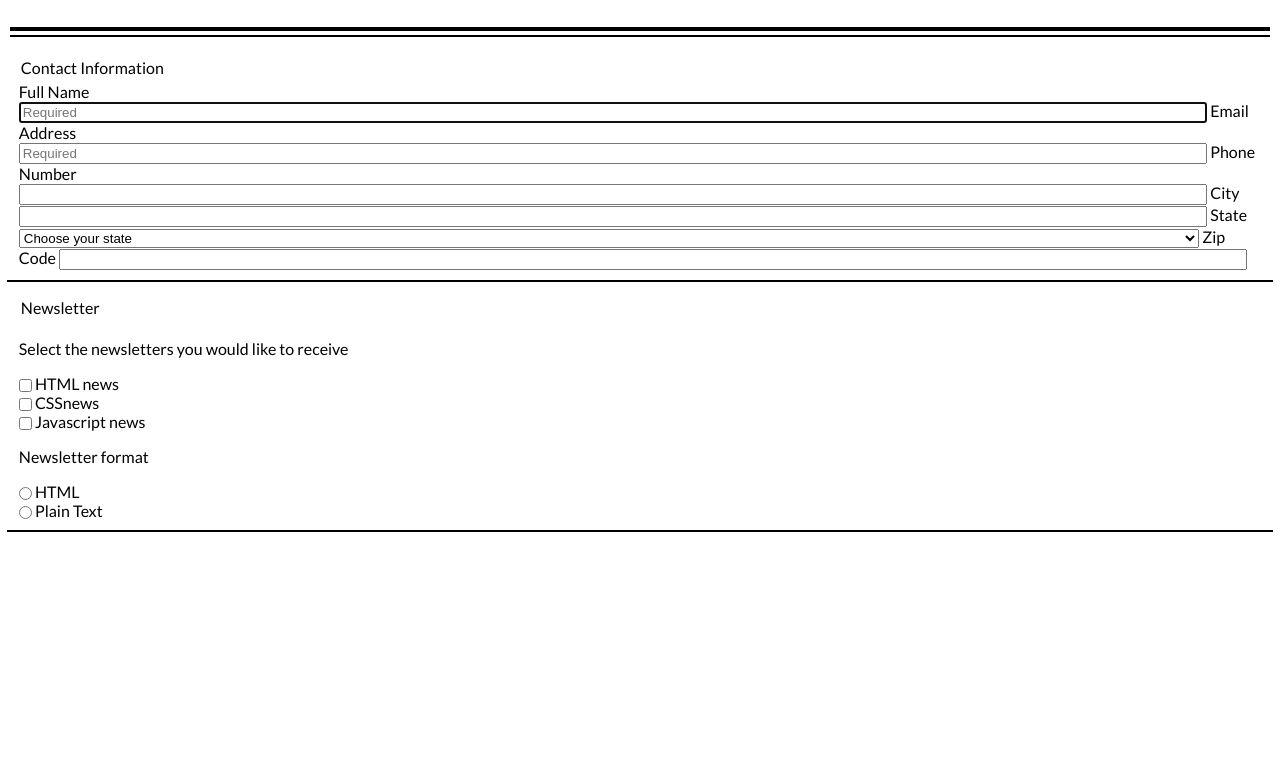
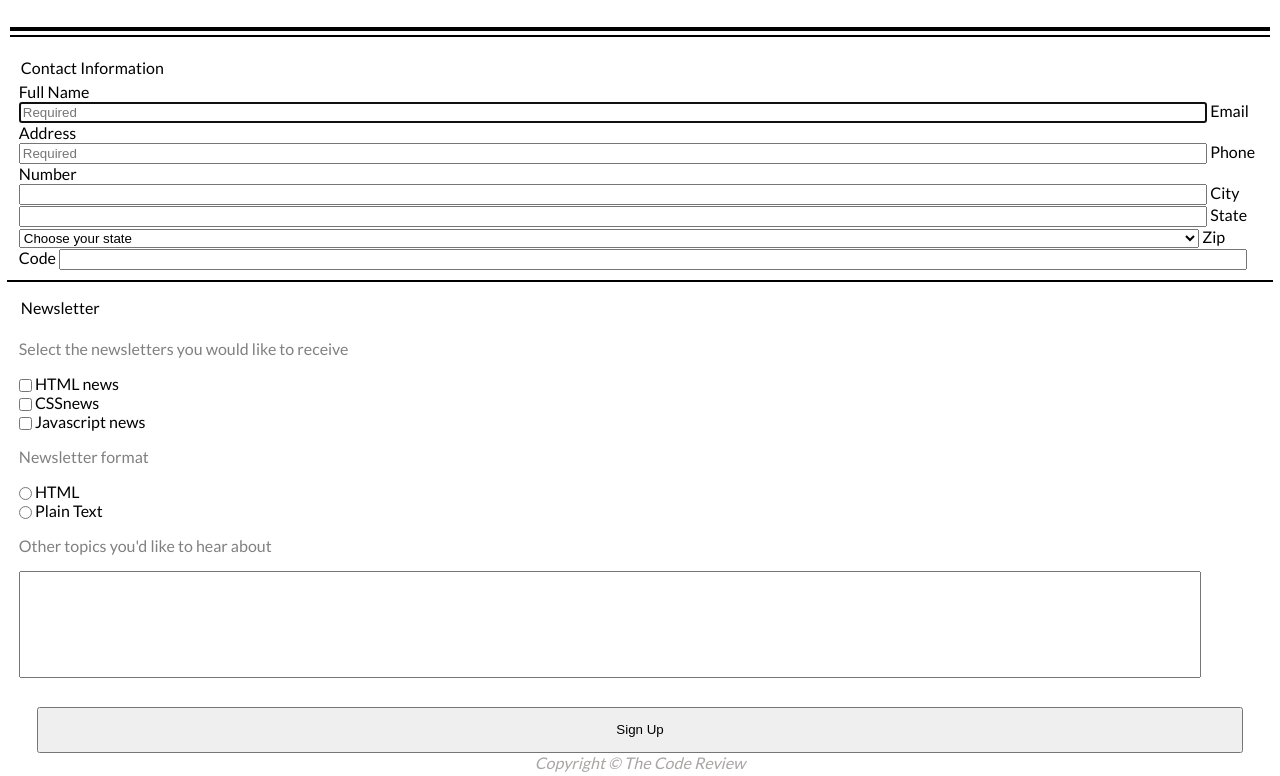
Before and after one commit to 20H-Talent/ikigai-project-3-Ranacode, a plain HTML site: page index.html in a window 1280 px wide. Shown: the part 180-956 px from the top of the page. Before the commit the page ends 800 px from the top, so only its background shows below. Drawn offline with Linux system fonts and the light colour scheme; a web font is replaced by a local one.

Commit message:
Paragraphs and copyright color

```diff
--- a/css/index.css
+++ b/css/index.css
@@ -10,8 +10,14 @@ main form {
 }
 
 main input,
-main select {
+main select,
+main textarea {
   width: 95%;
+}
+
+main p {
+  color: gray;
+  text-align: left;
 }
 
 main fieldset {
@@ -20,6 +26,24 @@ main fieldset {
   border-right: 0;
   border-bottom: 2px solid black;
   margin-bottom: 1em;
+}
+
+main textarea {
+  resize: none;
+  padding: 0;
+}
+
+main form button[type="submit"] {
+  display: block;
+  margin: 0 auto;
+  padding: 1em;
+  width: 95%;
+}
+
+main form span.copy {
+  display: block;
+  text-align: center;
+  color: rgb(170, 165, 165);
 }
 nav.Navbar {
   background-color: #263238;
@@ -57,6 +81,7 @@ header.Header .Header__Title {
   margin-top: 0.4em;
   color: gray;
   text-transform: capitalize;
+  text-align: center;
 }
 
 fieldset.Form__Newsletter input {
@@ -70,6 +95,9 @@ fieldset.Form__Newsletter input {
   *overflow: hidden;
 }
 
+fieldset.Form__Newsletter {
+  border-bottom: 0;
+}
 fieldset.Form__Newsletter label {
   display: block;
   padding-left: 15px;
--- a/index.html
+++ b/index.html
@@ -63,8 +63,13 @@
                     <input type="radio" name="format" value="Plain text"> Plain Text
 
                 </label>
-
+                <p>Other topics you'd like to hear about</p>
+                <textarea name="topics" id="" cols="40" rows="7"></textarea>
             </fieldset>
+            <button type="submit">Sign Up</button>
+            <span class="copy">
+                <em>Copyright &copy; The Code Review</em>
+            </span>
         </form>
 
     </main>
```
